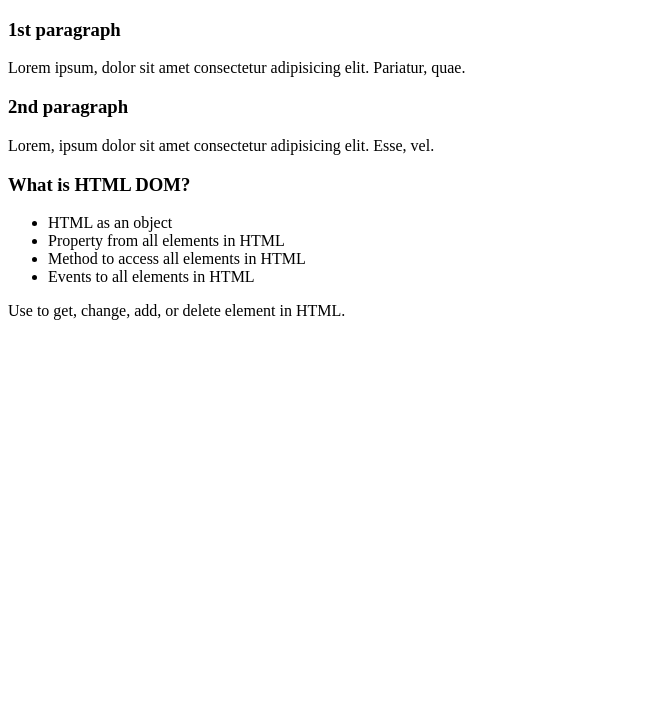
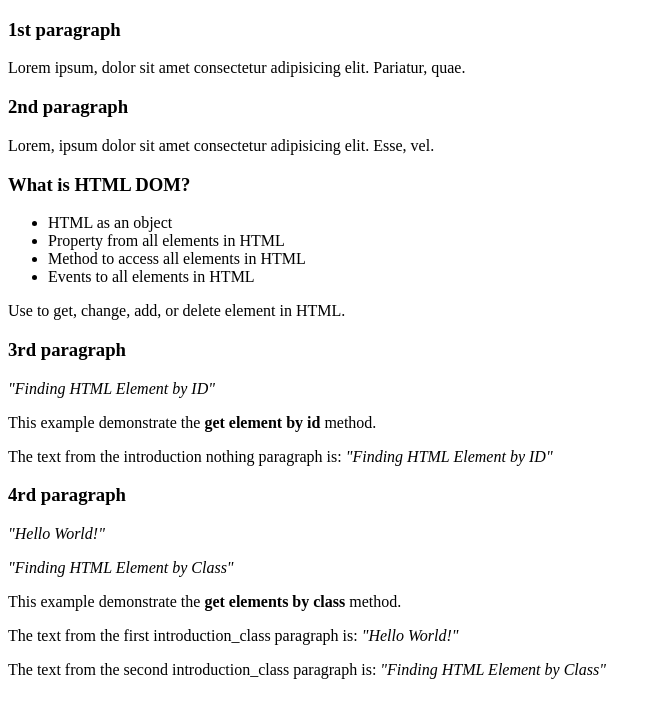
Before and after one commit to nantunggaputra/JavaScript, a plain HTML site: page Frontend_JavaScript_by_MySkill/index.html in a window 1280 px wide. Shown: the whole page, without its empty margins (0-661 px from the left). Drawn offline with Linux system fonts and the light colour scheme.

Commit message:
Create .js .html

```diff
--- a/Frontend_JavaScript_by_MySkill/Document Object Model: Part 1.js
+++ b/Frontend_JavaScript_by_MySkill/Document Object Model: Part 1.js
@@ -1,17 +1,19 @@
 // HTML DOM
 // example
 const paragraphs = document.querySelectorAll("p");
-// paragraphs[0] is the first <p> element,
-// paragraphs[1] is the second <p> element, etc
-alert(
-  paragraphs[0].nodeName +
-    " Hello World! This is the example of alert using HTML DOM"
-);
+// // paragraphs[0] is the first <p> element,
+// // paragraphs[1] is the second <p> element, etc
+// alert(
+//   paragraphs[0].nodeName +
+//     " Hello World! This is the example of alert using HTML DOM"
+// );
 
 // call an url & document
 let urlOfTheWeb = document.URL;
-console.log(urlOfTheWeb + " Hello World! This is the example of HTML DOM");
+console.log("Hello World! This is the example of HTML DOM call an url :");
+console.log(urlOfTheWeb);
 let treeOfTheWeb = document;
+console.log("This is the example of HTML DOM call a document :");
 console.log(treeOfTheWeb);
 
 // selector elements
@@ -19,3 +21,39 @@ console.log(treeOfTheWeb);
 // element.attribute = new value // is used to change the attribute value of an element
 // element.style.property = new style // is used to change the style of an element
 // element.setAttribute(attribute, value) // is used to change the attribute of an element
+
+// get element by id
+const elementIntroduction = document.getElementById("introduction");
+const elementIntroductionNothing = document.getElementById("nointroduction");
+// what is in the id
+console.log("what is in the id :");
+console.log(elementIntroduction);
+// add element from id="introduction" into element which id="demonstration"
+document.getElementById("demonstration").innerHTML =
+  "The text from the introduction nothing paragraph is: " +
+  elementIntroduction.innerHTML;
+// // if no element which id="nointroduction"
+// document.getElementById("demonstration").innerHTML =
+//   "The text from the introduction paragraph is: " +
+//   elementIntroductionNothing.innerHTML;
+// // Result = Uncaught TypeError: elementIntroductionNothing is null
+
+// get elements by class
+const elementIntroductionClass =
+  document.getElementsByClassName("introduction_class");
+// what is in the class
+console.log("what is in the class :");
+console.log(elementIntroductionClass);
+// add element from first class="introduction_class" into element which id="demonstration_class_first"
+document.getElementById("demonstration_class_first").innerHTML =
+  "The text from the first introduction_class paragraph is: " +
+  elementIntroductionClass[0].innerHTML;
+// add element from second class="introduction_class" into element which id="demonstration_class_second"
+document.getElementById("demonstration_class_second").innerHTML =
+  "The text from the second introduction_class paragraph is: " +
+  elementIntroductionClass[1].innerHTML;
+// // if no third class which class="introduction_class"
+// document.getElementById("demonstration_class_second").innerHTML =
+//   "The text from the third introduction_class paragraph is: " +
+//   elementIntroductionClass[2].innerHTML;
+// // Result = Uncaught TypeError: elementIntroductionClass[2] is undefined
--- a/Frontend_JavaScript_by_MySkill/index.html
+++ b/Frontend_JavaScript_by_MySkill/index.html
@@ -20,6 +20,16 @@
         <li>Events to all elements in HTML</li>
     </ul>
     <p>Use to get, change, add, or delete element in HTML.</p>
+    <h3>3rd paragraph</h3>
+    <p id="introduction"><i>"Finding HTML Element by ID"</i></p>
+    <p>This example demonstrate the <b>get element by id</b> method.</p>
+    <p id="demonstration"></p>
+    <h3>4rd paragraph</h3>
+    <p class="introduction_class"><i>"Hello World!"</i></p>
+    <p class="introduction_class"><i>"Finding HTML Element by Class"</i></p>
+    <p>This example demonstrate the <b>get elements by class</b> method.</p>
+    <p id="demonstration_class_first"></p>
+    <p id="demonstration_class_second"></p>
     <script src="Document Object Model: Part 1.js"></script>
 </body>
 
```
